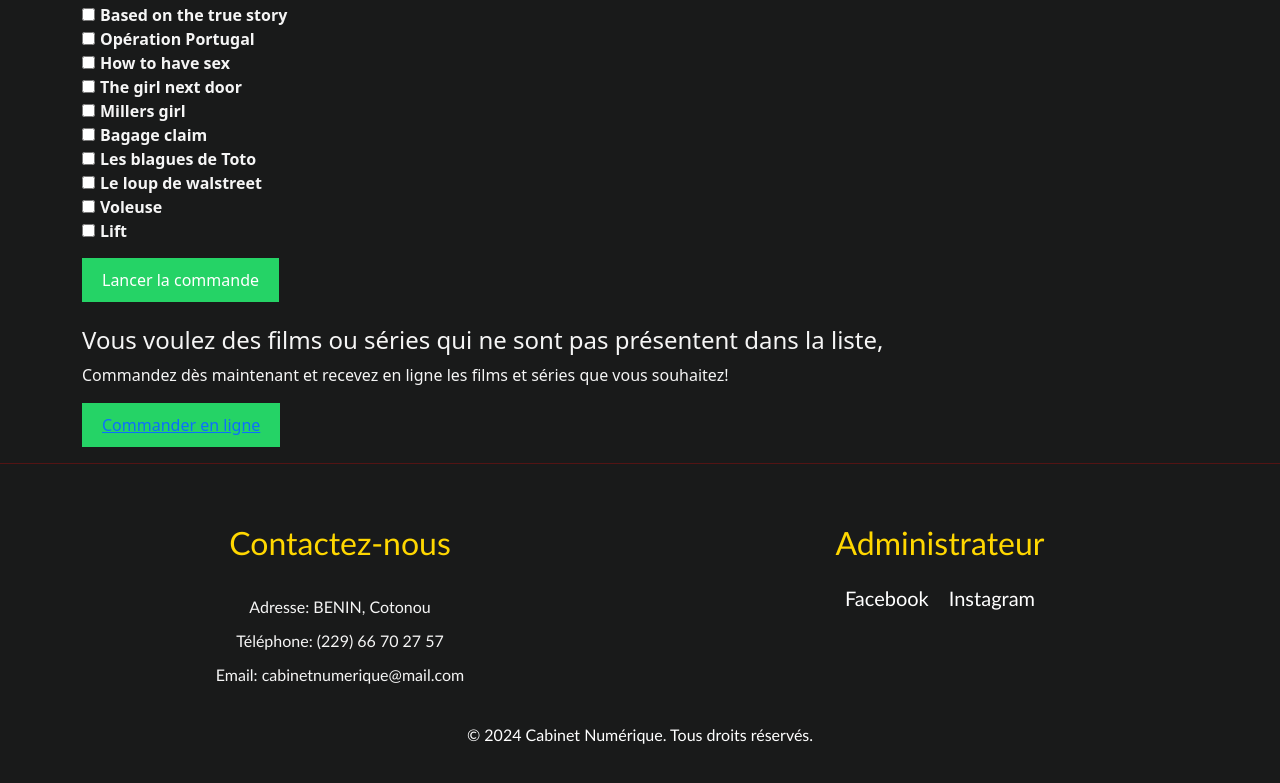
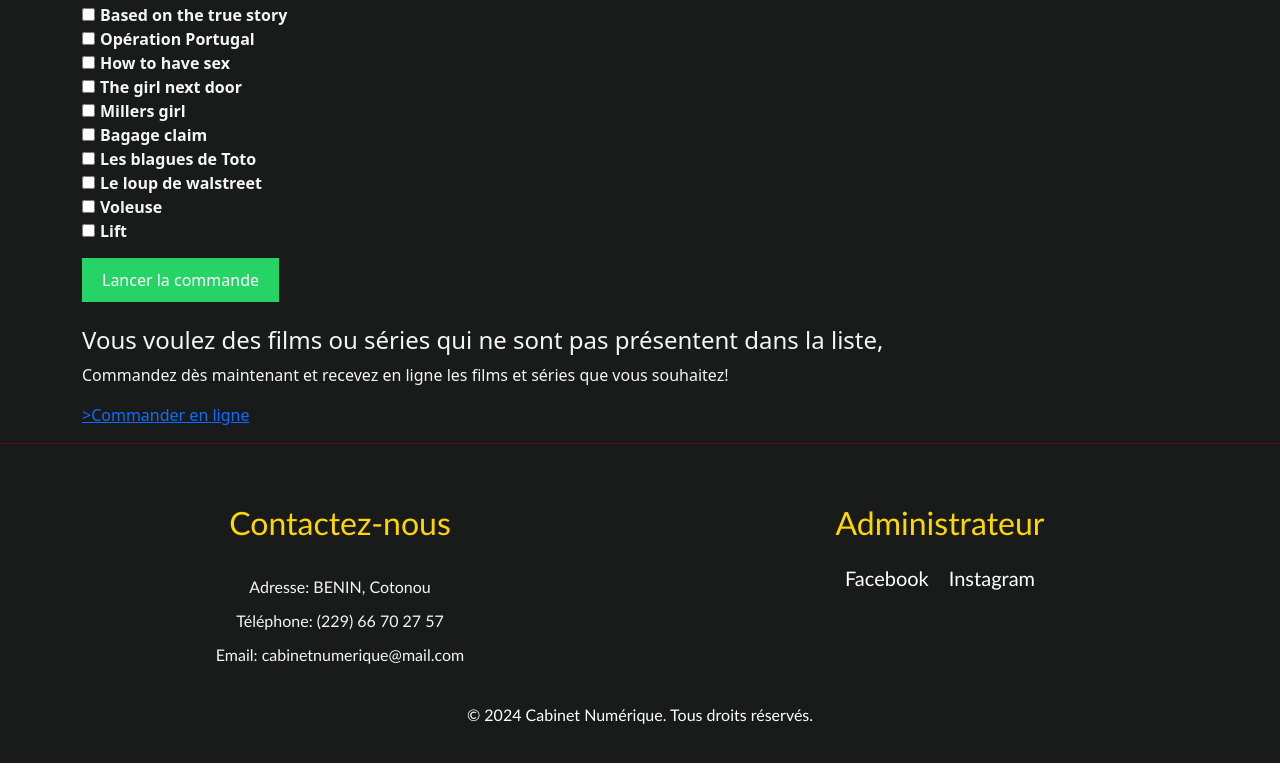
Before and after one commit to cabinum/films-series, a plain HTML site: page index.html in a window 1280 px wide. Shown: the part 2766-3549 px from the top of the page. Drawn offline with nearby package versions, Linux system fonts and the light colour scheme.

Commit message:
Update index.html

```diff
--- a/index.html
+++ b/index.html
@@ -164,7 +164,7 @@
         <div class="container">
             <h4>Vous voulez des films ou séries qui ne sont pas présentent dans la liste,</h4>
             <p>Commandez dès maintenant et recevez en ligne les films et séries que vous souhaitez!</p>
-            <button><a href="https://wa.me/+22966702757">Commander en ligne</a></button>
+            <a href="https://wa.me/+22966702757"<button>>Commander en ligne</button></a>
 
         </div>
         <hr style="color: red;">
```
